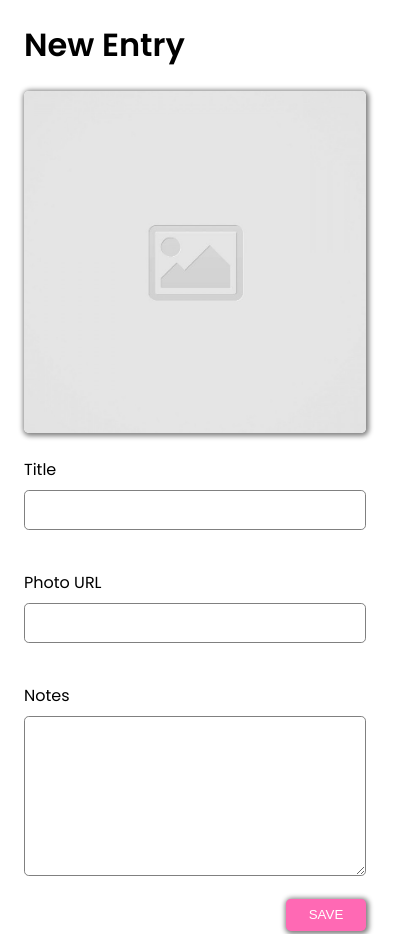
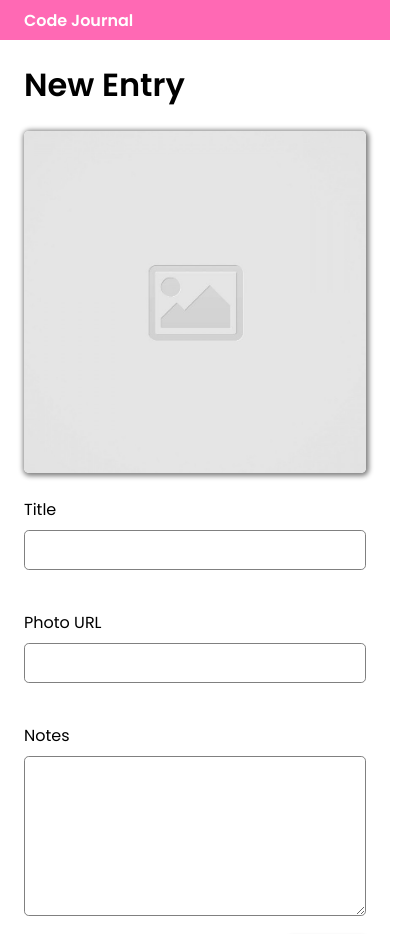
Before and after one commit to igracepark/code-journal, a website: page index.html in a window 390 px wide. Shown: the top 934 px of the page, 414 px wide, since content can reach past the window. Drawn offline with Linux system fonts and the light colour scheme.

Commit message:
Fixed form for mobile and desktop screens.

```diff
--- a/css/styles.css
+++ b/css/styles.css
@@ -4,6 +4,23 @@
 
 body {
   font-family: Poppins, sans-serif;
+  position: relative;
+}
+
+.header-bar {
+  background-color: hotpink;
+  height: 2.5rem;
+}
+
+.header-container {
+  color: black;
+  position: absolute;
+  top: 0.5rem;
+}
+
+.header-container > h4 {
+  margin: 0 auto;
+  color: white;
 }
 
 .image-container {
--- a/index.html
+++ b/index.html
@@ -17,18 +17,28 @@
   <link rel="stylesheet" href="css/styles.css">
 </head>
 <body>
+  <div class="header-bar"></div>
+
+    <div class="container">
       <header>
+        <div class="row">
+          <div class="column-full header-container">
+            <h4>Code Journal</h4>
+          </div>
+        </div>
       </header>
+
+
       <main>
-    <div data-view="entry-form">
-      <div class="container">
         <div class="row">
-          <div class="columm-full">
+          <div class="column-full">
             <h1>New Entry</h1>
           </div>
         </div>
 
 
+        <div data-view="entry-form">
+          <form>
             <div class="row">
               <div class="column-half image-container">
                 <img class="image" src="images/placeholder-image-square.jpg">
@@ -57,9 +67,10 @@
               </div>
             </div>
 
-      </div>
+          </form>
         </div>
       </main>
+    </div>
   <script src="js/data.js"></script>
   <script src="js/main.js"></script>
 </body>
```
Lines whose indentation alone changed are shown as unchanged.
